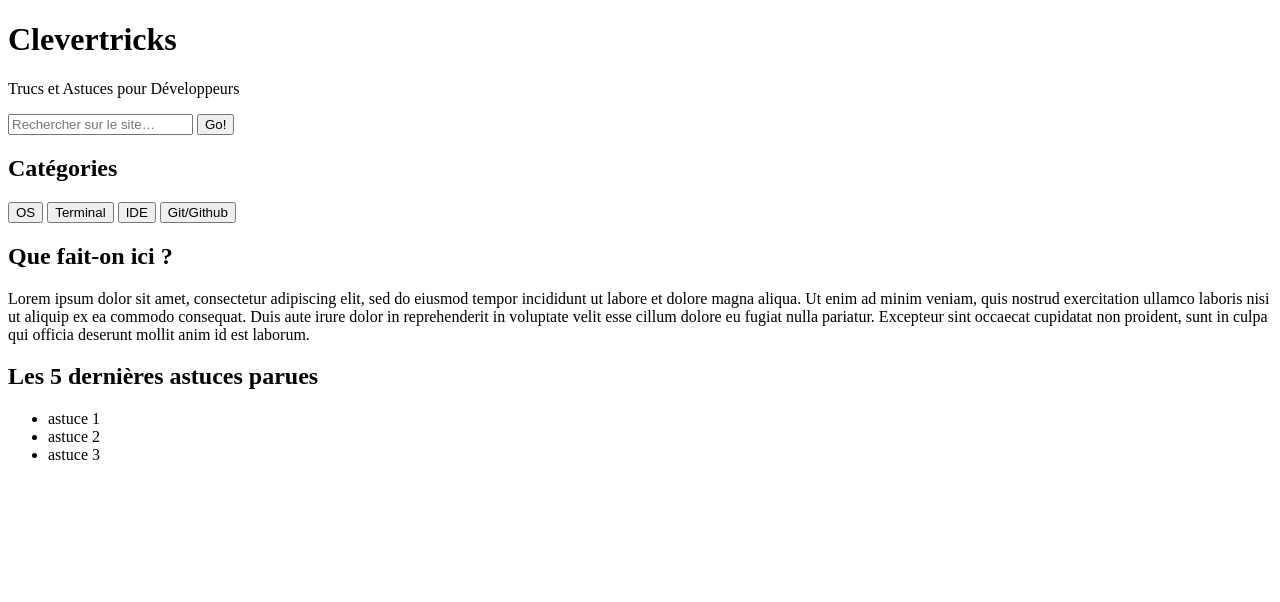
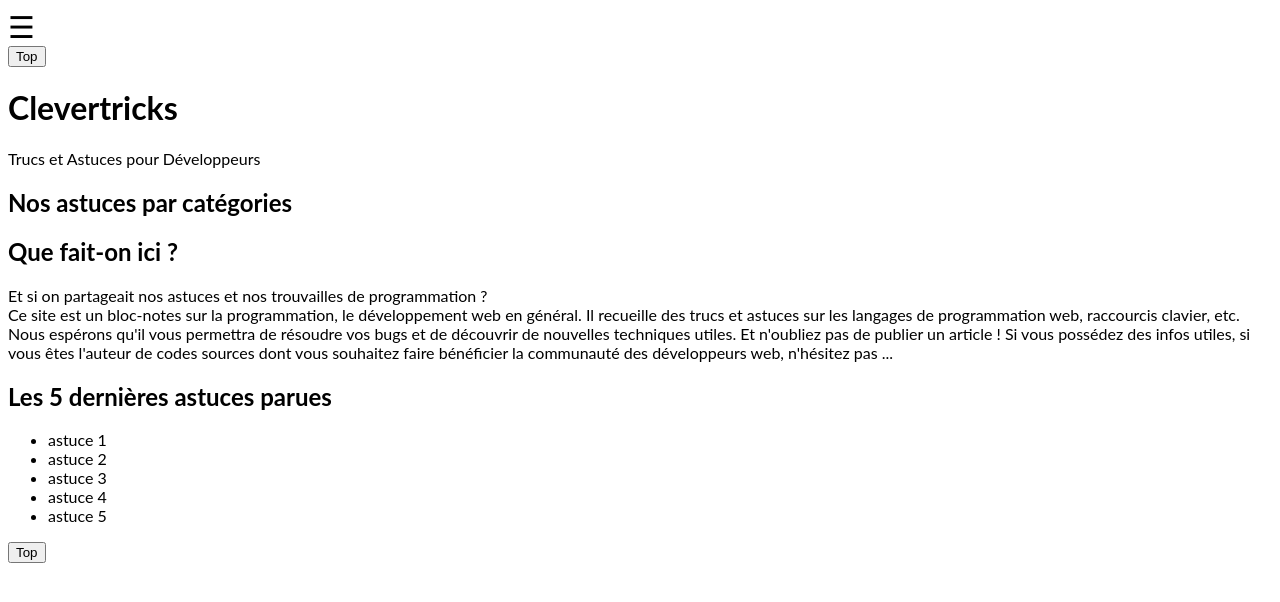
Before and after one commit to WildCodeSchool/tours-php-2103-project2-clevertricks, a PHP site: template src/View/Home/index.html.twig in a window 1280 px wide. Shown: the top 602 px of the page. Run offline with PHP 8.4, Linux system fonts and the light colour scheme; the template is opened without the code that fills it, so the values that code supplies are empty; some libraries are stand-ins or nearby versions.

Commit message:
add of the navigation menu and modified home

```diff
--- a/src/View/Home/index.html.twig
+++ b/src/View/Home/index.html.twig
@@ -1,31 +1,46 @@
 {% extends 'layout.html.twig' %}
+
+{% block sidenav %}
+{% include 'Tricks/sidenav.html.twig' %}
+{% endblock %}
 
 {% block content %}
 
     <h1>Clevertricks</h1>
     <p>Trucs et Astuces pour Développeurs</p>
 
-    <label for="site-search"></label>
+    {#<label for="site-search"></label>
     <input type="search" id="site-search" name="q"
        placeholder="Rechercher sur le site…">
 
-    <button>Go!</button></br>
+    <button>Go!</button></br>#}
+    <section class="category">
+    <h2>Nos astuces par catégories</h2>
 
-    <h2>Catégories</h2>
+        <ul>
+            {% for category in categories %}
+                <li>
+                    <a href="#">{{category.name}}</a>
+                </li>
+            {% endfor %}
+        </ul>
+    </section>
 
-    <button>OS</button>
-    <button>Terminal</button>
-    <button>IDE</button>
-    <button>Git/Github</button>
-
+    <section class="presentation">
     <h2>Que fait-on ici ?</h2>
 
-    <p>Lorem ipsum dolor sit amet, consectetur adipiscing elit, sed do eiusmod tempor incididunt ut labore et dolore magna aliqua. Ut enim ad minim veniam, quis nostrud exercitation ullamco laboris nisi ut aliquip ex ea commodo consequat. Duis aute irure dolor in reprehenderit in voluptate velit esse cillum dolore eu fugiat nulla pariatur. Excepteur sint occaecat cupidatat non proident, sunt in culpa qui officia deserunt mollit anim id est laborum.</p>
-
+    <p>Et si on partageait nos astuces et nos trouvailles de programmation ?</br>
+    Ce site est un bloc-notes sur la programmation, le développement web en général.
+    Il recueille des trucs et astuces sur les langages de programmation web, raccourcis clavier, etc.
+    Nous espérons qu'il vous permettra de résoudre vos bugs et de découvrir de nouvelles techniques utiles.
+    Et n'oubliez pas de publier un article ! Si vous possédez des infos utiles, si vous êtes l'auteur de codes sources dont vous souhaitez faire bénéficier la communauté des développeurs web, n'hésitez pas ...</p>
+    </section>
     <h2>Les 5 dernières astuces parues</h2>
     <ul>
         <li>astuce 1</li>
         <li>astuce 2</li>
         <li>astuce 3</li>
+        <li>astuce 4</li>
+        <li>astuce 5</li>
     </ul>
 {% endblock %}
--- /dev/null
+++ b/src/View/Tricks/sidenav.html.twig
@@ -0,0 +1,93 @@
+{% extends 'layout.html.twig' %}
+{% block sidenav %}
+<!DOCTYPE html>
+<html>
+<head>
+<meta name="viewport" content="width=device-width, initial-scale=1">
+<style>
+body {
+  font-family: 'Lato', sans-serif;
+}
+
+.overlay {
+  height: 0%;
+  width: 100%;
+  position: fixed;
+  z-index: 1;
+  top: 0;
+  left: 0;
+  background-color: rgb(0,0,0);
+  background-color: rgba(36,117,145, 0.9);
+  overflow-y: hidden;
+  transition: 0.5s;
+}
+
+.overlay-content {
+  position: relative;
+  top: 25%;
+  width: 100%;
+  text-align: center;
+  margin-top: 30px;
+}
+
+.overlay a {
+  padding: 8px;
+  text-decoration: none;
+  font-size: 36px;
+  color: rgb(19,25,27);
+  display: block;
+  transition: 0.3s;
+}
+
+.overlay a:hover, .overlay a:focus {
+  color: #f1f1f1;
+}
+
+.overlay .closebtn {
+  position: absolute;
+  top: 20px;
+  right: 45px;
+  font-size: 60px;
+}
+
+@media screen and (max-height: 450px) {
+  .overlay {overflow-y: auto;}
+  .overlay a {font-size: 20px}
+  .overlay .closebtn {
+  font-size: 40px;
+  top: 15px;
+  right: 35px;
+  }
+}
+</style>
+</head>
+<body>
+
+<div id="myNav" class="overlay">
+  <a href="javascript:void(0)" class="closebtn" onclick="closeNav()">&times;</a>
+  <div class="overlay-content">
+    <a href="#">Accueil</a>
+    <a href="#">IDE</a>
+    <a href="#">Terminal</a>
+    <a href="#">OS</a>
+    <a href="#">Git/Github</a>
+  </div>
+</div>
+
+
+<span style="font-size:30px;cursor:pointer" onclick="openNav()">&#9776;</span>
+
+<script>
+function openNav() {
+  document.getElementById("myNav").style.height = "100%";
+}
+
+function closeNav() {
+  document.getElementById("myNav").style.height = "0%";
+}
+</script>
+
+</body>
+</html>
+
+{% endblock %}
--- a/src/View/layout.html.twig
+++ b/src/View/layout.html.twig
@@ -5,7 +5,7 @@
     <meta http-equiv="x-ua-compatible" content="ie=edge">
     <meta name="viewport" content="width=device-width, initial-scale=1">
 
-    <title>{% block title %}{% endblock %}</title>
+    <title>{% block title %}Clevertricks{% endblock %}</title>
 
     <link rel="stylesheet" href="/assets/css/style.css">
     {% block stylesheet %}{% endblock %}
@@ -13,7 +13,14 @@
 </head>
 
 <body>
+    <header>
+
+        {% block sidenav %}
+        {% endblock %}
+    </header>
     {% block content %}{% endblock %}
     {% block javascript %}{% endblock %}
 </body>
+<button onclick="topFunction()" id="myBtn" title="Go to top">Top</button>
+<script src="/assets/javascript/scriptNav.js"></script>
 </html>
```
